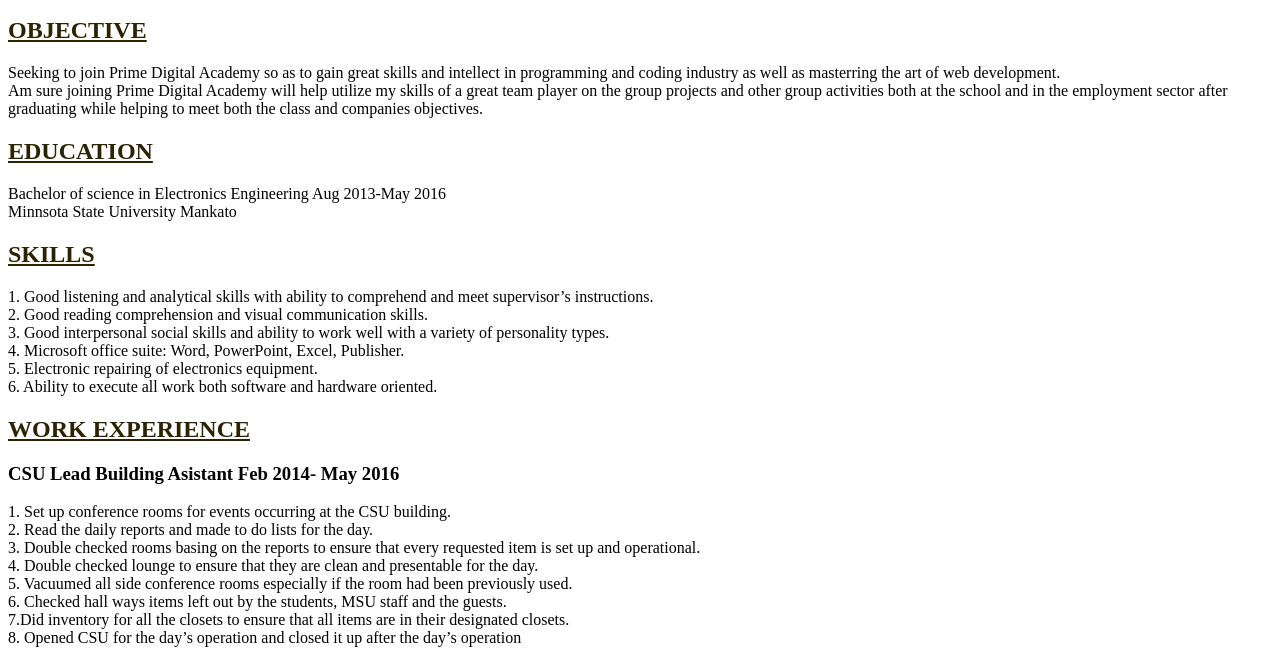
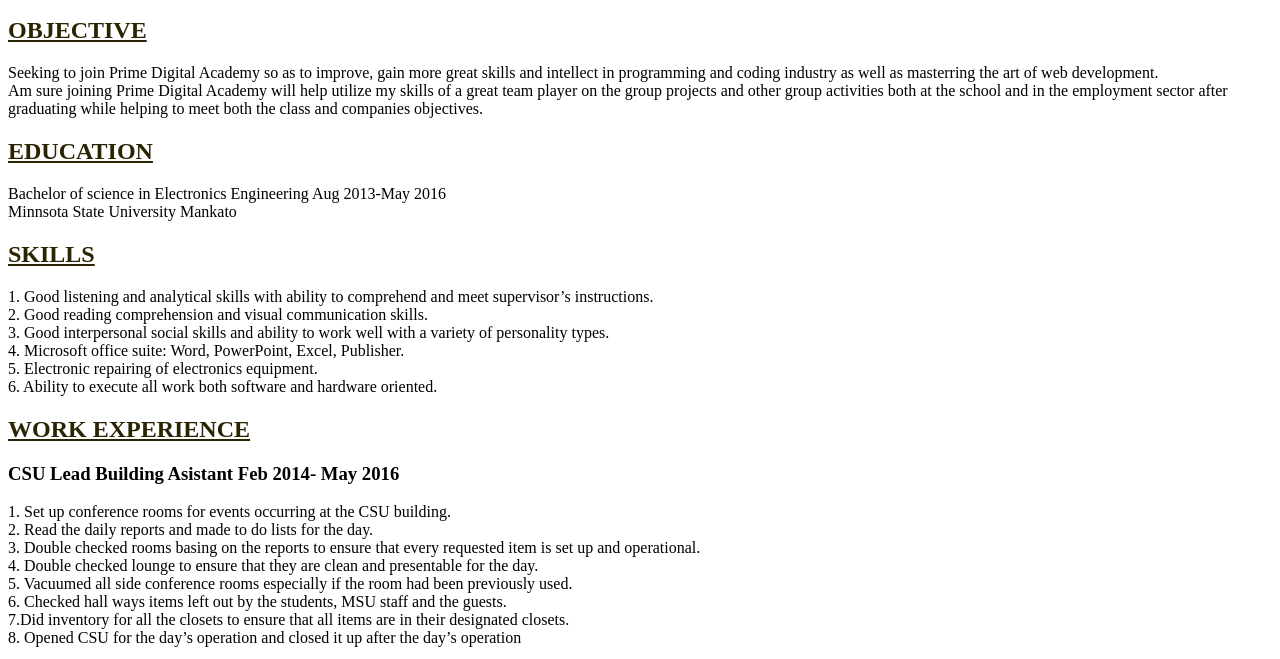
Before and after one commit to ronsejjoba/ronsejjoba.github.io, a plain HTML site: page index.html in a window 1280 px wide. Shown: the part 141-800 px from the top of the page. Drawn offline with Linux system fonts and the light colour scheme.

Commit message:
changes to code

```diff
--- a/index.html
+++ b/index.html
@@ -3,7 +3,7 @@
 <h1>RONALD SEJJOBA</h1><p>711 S Victory dr<br/>Mankato MN 56001<br/>(507)7799220<br/>ronsejjoba@gmail.com</p>
 
 	<h2><strong style="color:#2b2301;text-decoration:underline;">OBJECTIVE</strong></h2>
-	<p>Seeking to join Prime Digital Academy so as to gain great skills and intellect in programming and coding industry as well as masterring the art of web development.
+	<p>Seeking to join Prime Digital Academy so as to improve, gain more great skills and intellect in programming and coding industry as well as masterring the art of web development.
                    <br/>Am sure joining Prime Digital Academy will help utilize my skills of a great team player on the group projects and other group activities both at the school and
 	           in the employment sector after graduating while helping to meet both the class and companies objectives.</p>
 	<h2><strong style="color:#2b2301;text-decoration:underline;">EDUCATION</strong></h2>
```
